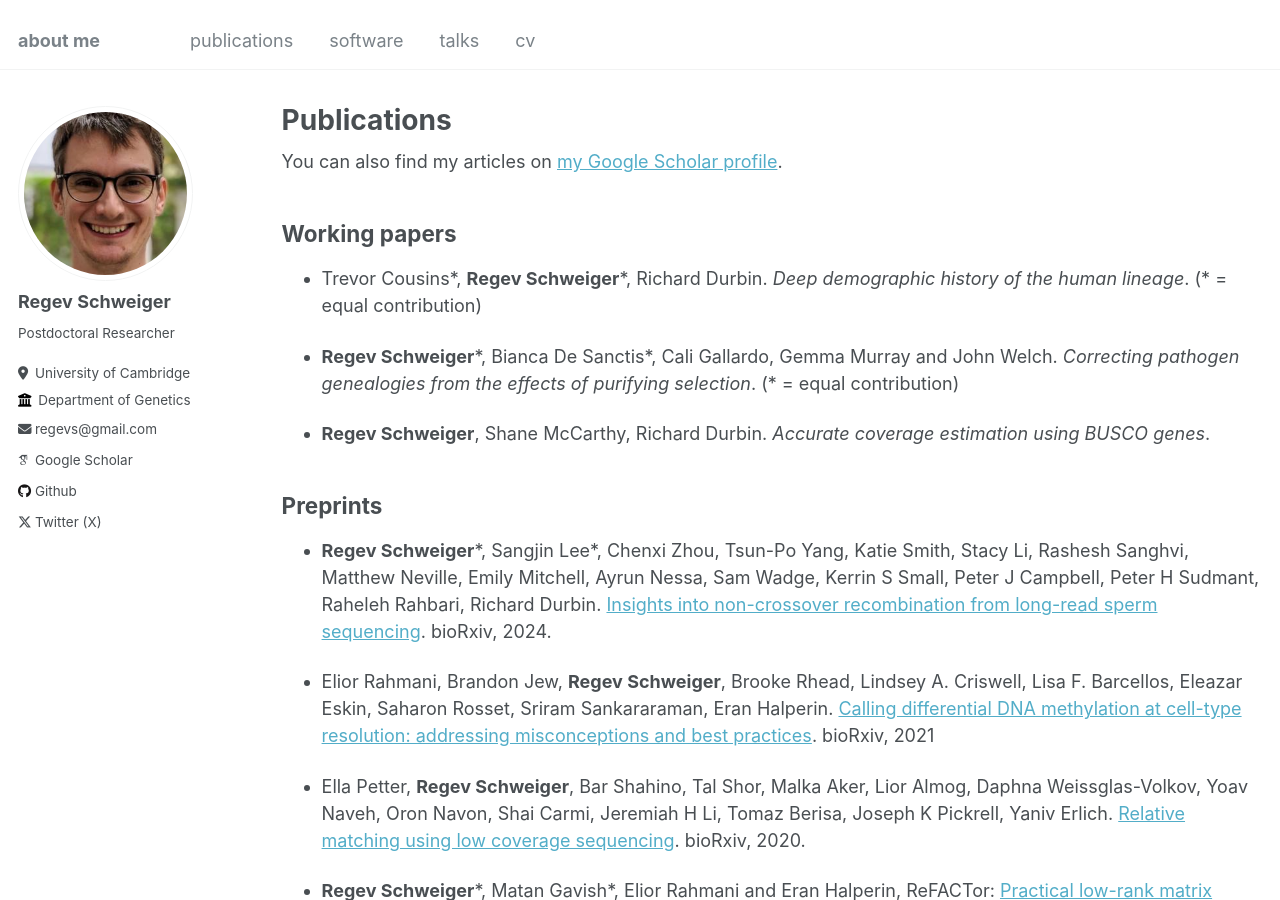
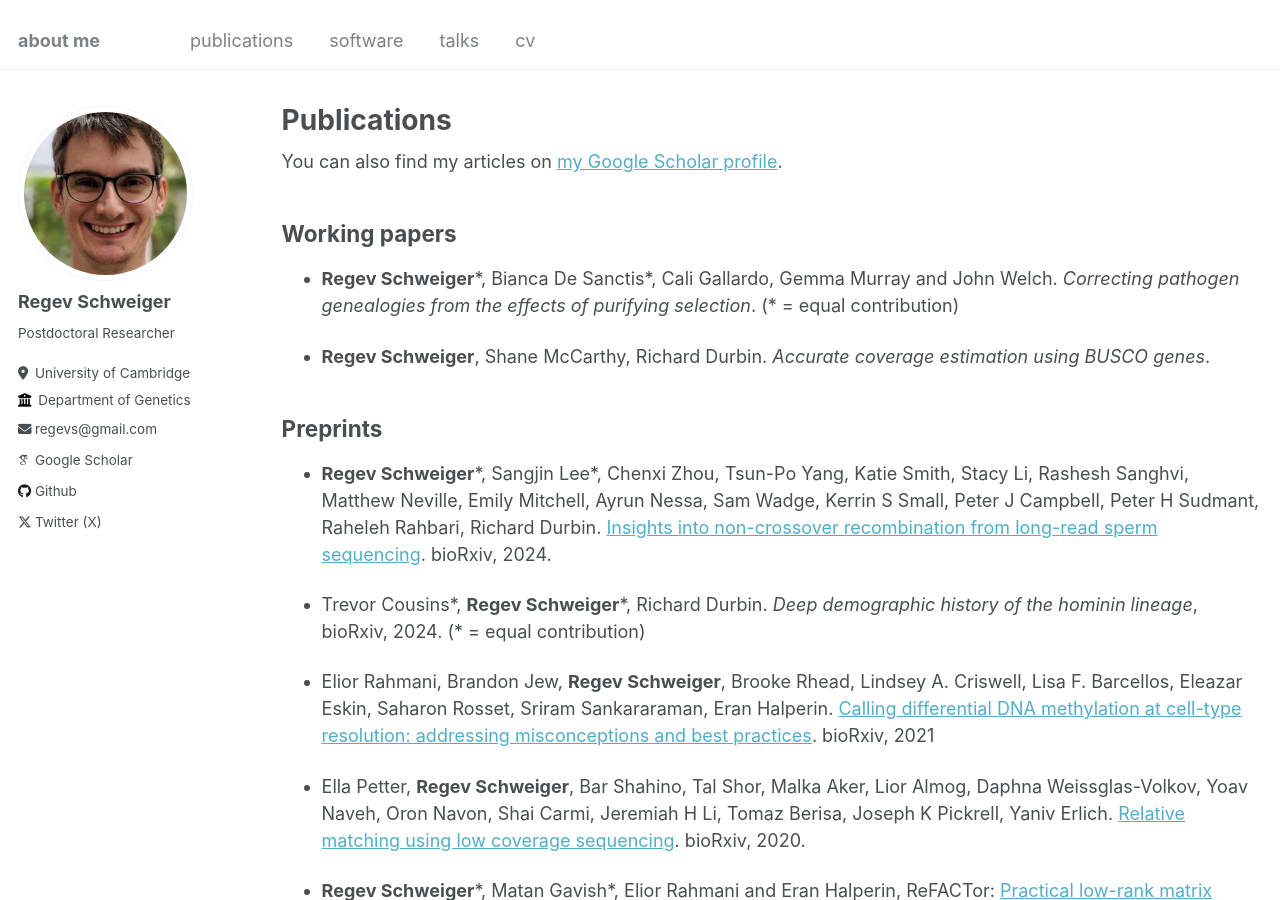
Before and after one commit to regevs/regevs.github.io, a Jekyll site: the page built from _pages/publications.md, in a window 1280 px wide and 900 px high. Built offline with Jekyll 4.4.1, drawn with Linux system fonts in a browser that asks for light colours; some web fonts are replaced; part of the change alters nothing that is shown.

Commit message:
Update publications.md

```diff
--- a/_pages/publications.md
+++ b/_pages/publications.md
@@ -13,8 +13,6 @@ author_profile: true
 
 ## Working papers
 
-- Trevor Cousins\*, **Regev Schweiger**\*, Richard Durbin. _Deep demographic history of the human lineage_. (* = equal contribution)
-
 - **Regev Schweiger**\*, Bianca De Sanctis\*, Cali Gallardo, Gemma Murray and John Welch. _Correcting pathogen genealogies from the effects of purifying selection_. (* = equal contribution)
 
 - **Regev Schweiger**, Shane McCarthy, Richard Durbin. _Accurate coverage estimation using BUSCO genes_.
@@ -23,6 +21,8 @@ author_profile: true
 ## Preprints
 
 -  **Regev Schweiger**\*, Sangjin Lee\*,  Chenxi Zhou, Tsun-Po Yang, Katie Smith, Stacy Li, Rashesh Sanghvi, Matthew Neville, Emily Mitchell, Ayrun Nessa, Sam Wadge, Kerrin S Small, Peter J Campbell, Peter H Sudmant, Raheleh Rahbari, Richard Durbin. [Insights into non-crossover recombination from long-read sperm sequencing](https://www.biorxiv.org/content/10.1101/2024.07.05.602249v1). bioRxiv, 2024.
+
+- Trevor Cousins\*, **Regev Schweiger**\*, Richard Durbin. _Deep demographic history of the hominin lineage_, bioRxiv, 2024. (* = equal contribution)
 
 - Elior Rahmani, Brandon Jew, **Regev Schweiger**, Brooke Rhead, Lindsey A. Criswell, Lisa F. Barcellos, Eleazar Eskin, Saharon Rosset, Sriram Sankararaman, Eran Halperin. [Calling differential DNA methylation at cell-type resolution: addressing misconceptions and best practices](https://www.biorxiv.org/content/10.1101/2021.02.14.431168v1.abstract). bioRxiv, 2021
 
```
